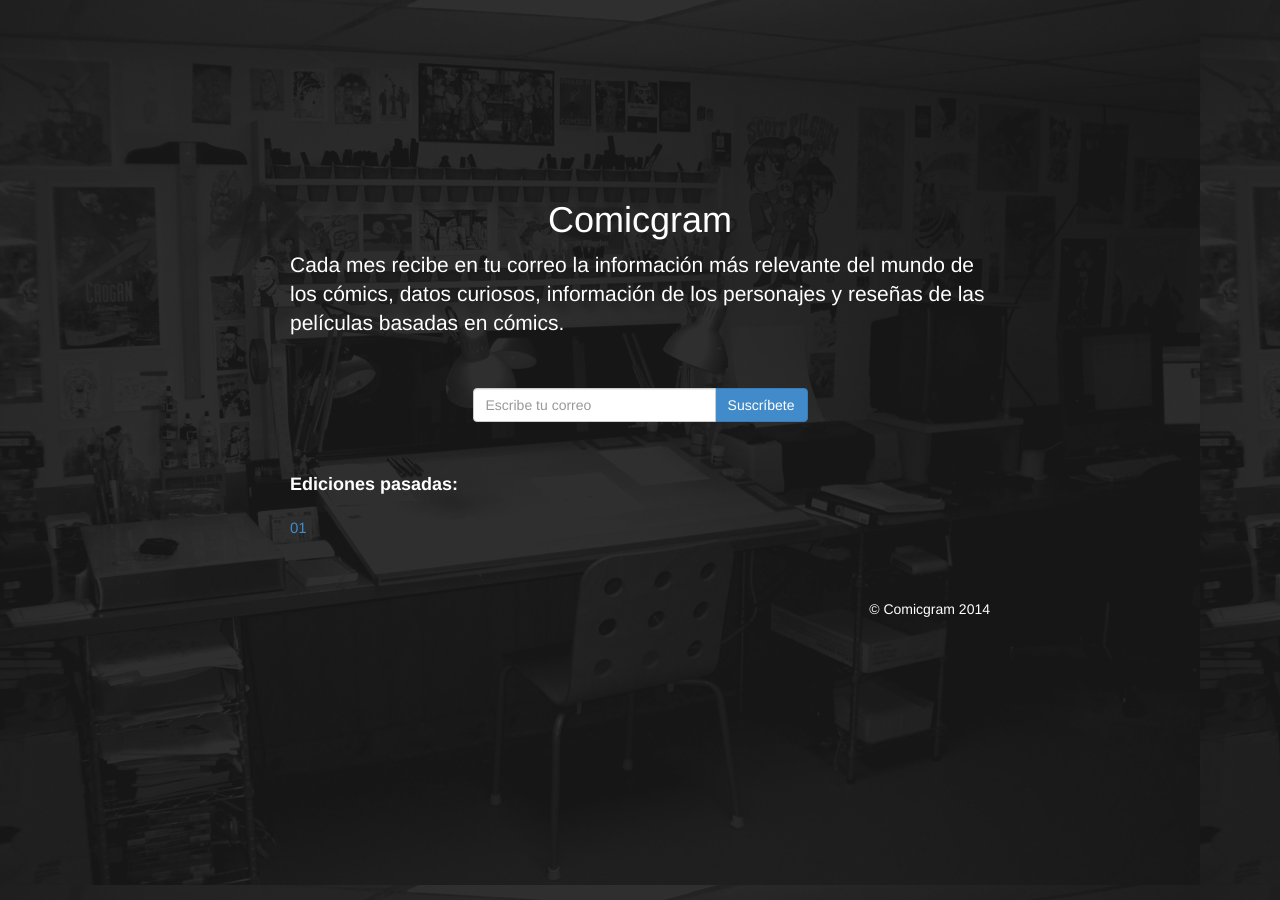
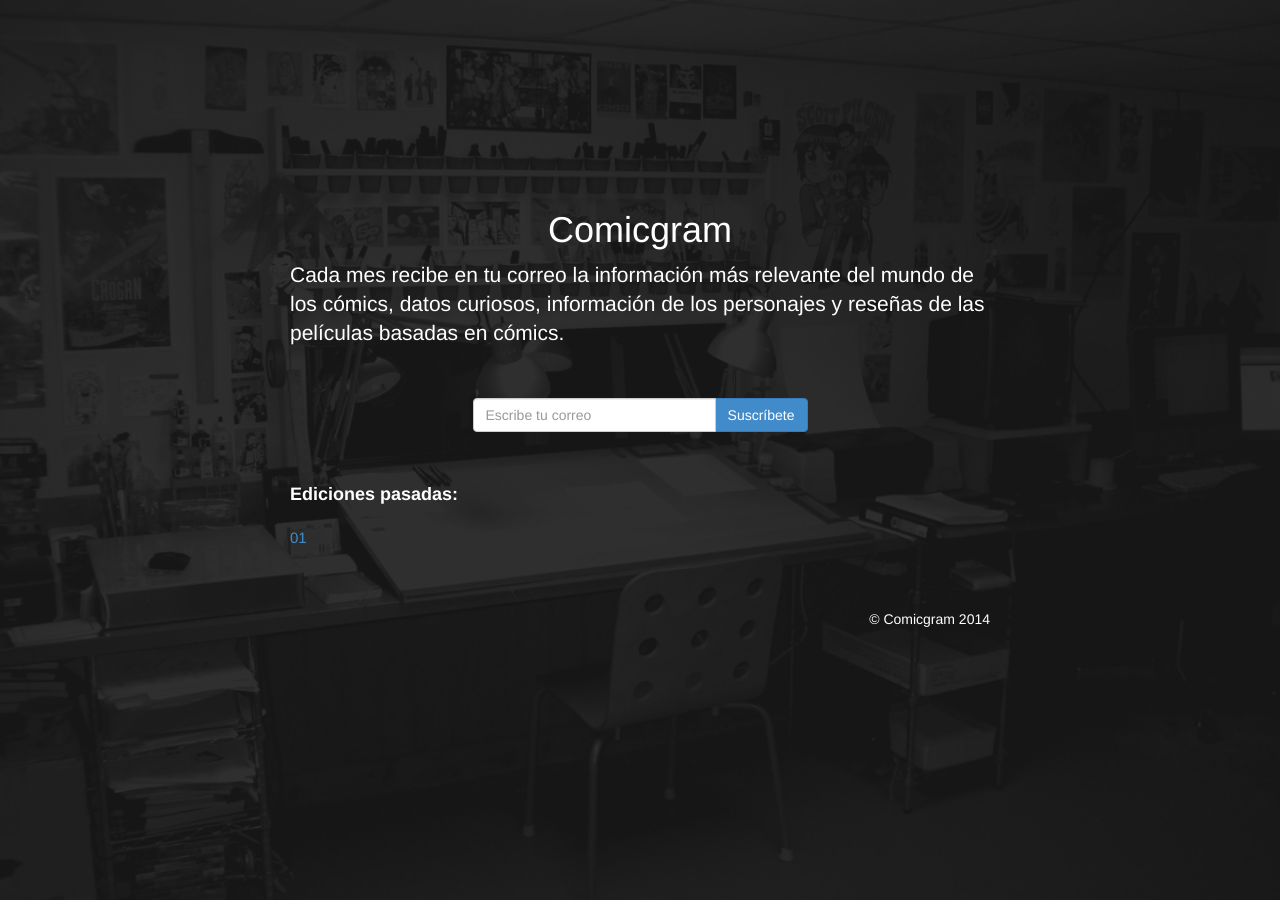
Before and after one commit to comicgram/newsletter-landing, a Jekyll site: the page built from index.html, in a window 1280 px wide. Built offline with Jekyll 4.4.1, drawn with Linux system fonts in a browser that asks for light colours; nearby versions of some CDN libraries.

Commit message:
Make responsive the background image
It will also make the header be always at 30% of the page

```diff
--- a/_includes/footer.html
+++ b/_includes/footer.html
@@ -2,5 +2,11 @@
   <p class="pull-right">&copy; Comicgram 2014</p>
   <script src="//ajax.googleapis.com/ajax/libs/jquery/1.9.1/jquery.min.js"></script>
   <script src="/js/bootstrap.min.js"></script>
+  <script src="/js/jquery.backstretch.min.js"></script>
+  <script type="text/javascript">
+    $(document).ready(function() {
+      $('body').backstretch('/img/drawing-table.jpg');
+    });
+  </script>
   {% include google-analytics.html %}
 </footer>
--- a/_sass/header.scss
+++ b/_sass/header.scss
@@ -1,5 +1,5 @@
 header {
-  margin-top: 50px;
+  margin-top: 30%;
   margin-bottom: 50px;
 }
 
--- a/css/main.scss
+++ b/css/main.scss
@@ -6,10 +6,6 @@
 @media (min-width: 768px) {
   .container {
     max-width: 730px;
-  }
-
-  header {
-    margin-top: 200px !important;
   }
 }
 
```
